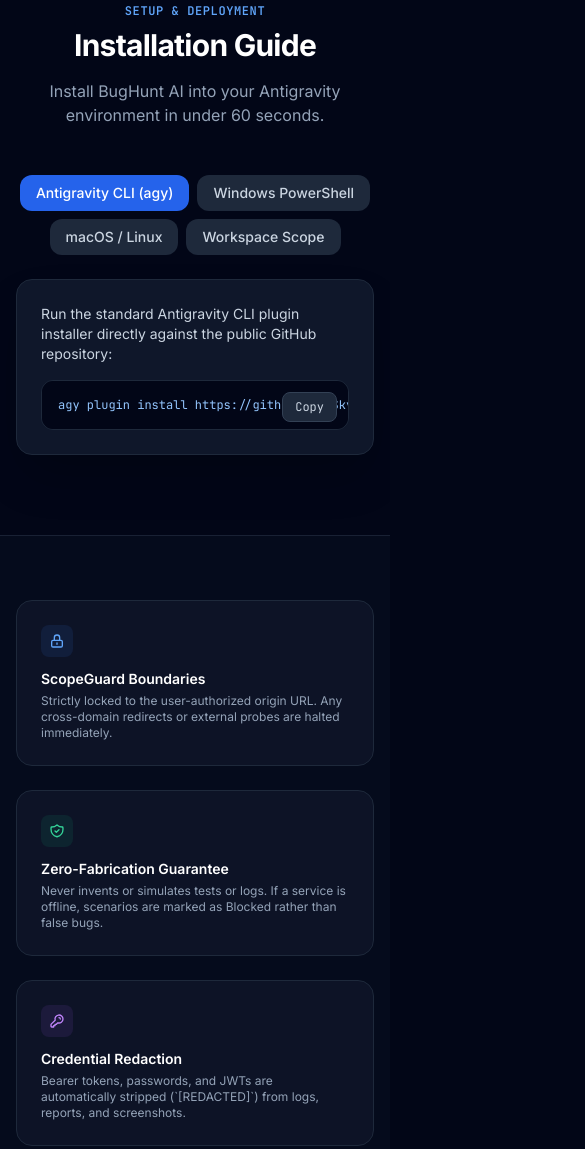
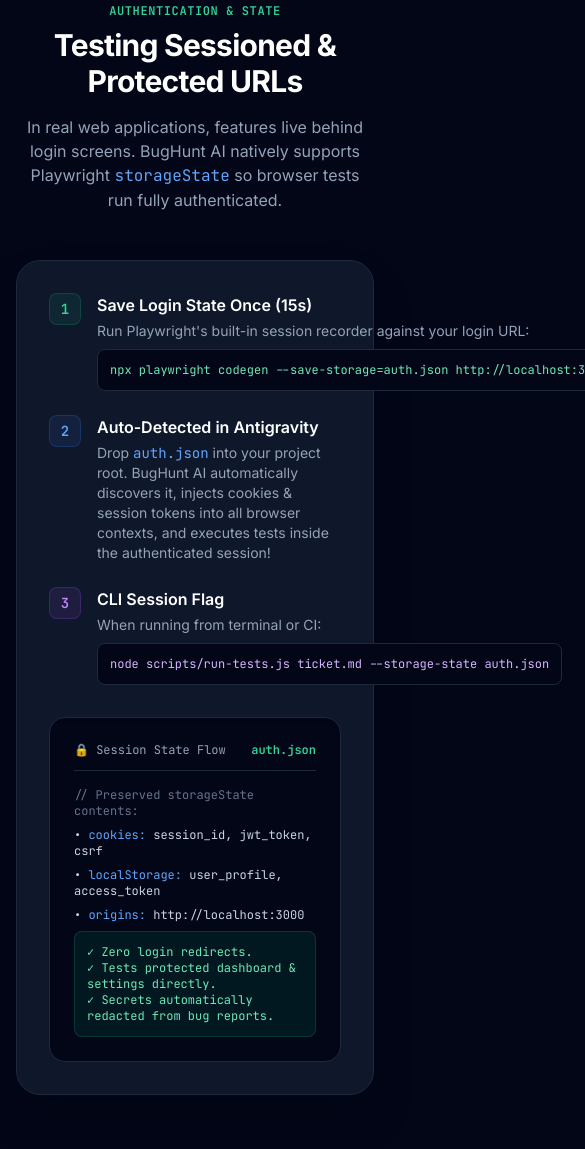
Before and after one commit to SkyDevLab/BugHunt, a website: page docs/index.html in a window 390 px wide. Shown: the part 5823-6972 px from the top of the page, 585 px wide, since content can reach past the window. Drawn offline with nearby package versions, Linux system fonts and the light colour scheme.

Commit message:
feat: add first-class session state (storageState) support and document authenticated workflows

```diff
--- a/docs/index.html
+++ b/docs/index.html
@@ -62,9 +62,9 @@
       </div>
       <nav class="hidden md:flex items-center space-x-8 text-sm font-medium text-slate-300">
         <a href="#workflow" class="hover:text-white transition">Workflow</a>
-        <a href="#features" class="hover:text-white transition">Features</a>
-        <a href="#demo" class="hover:text-white transition">Interactive Demo</a>
+        <a href="#demo" class="hover:text-white transition">Live Demo</a>
         <a href="#evidence" class="hover:text-white transition">Evidence Gallery</a>
+        <a href="#sessions" class="hover:text-white transition">Auth & Sessions</a>
         <a href="#install" class="hover:text-white transition">Installation</a>
       </nav>
       <div class="flex items-center space-x-3">
@@ -319,6 +319,69 @@
     </div>
   </section>
 
+  <!-- Sessioned & Authenticated URLs Section -->
+  <section id="sessions" class="py-20 relative z-10 border-b border-slate-800/80">
+    <div class="max-w-5xl mx-auto px-4 sm:px-6 lg:px-8">
+      <div class="text-center max-w-3xl mx-auto mb-12">
+        <h2 class="text-xs font-semibold tracking-wider text-emerald-400 uppercase font-mono">Authentication & State</h2>
+        <p class="mt-2 text-3xl font-bold tracking-tight text-white sm:text-4xl">Testing Sessioned & Protected URLs</p>
+        <p class="mt-4 text-slate-400">
+          In real web applications, features live behind login screens. BugHunt AI natively supports Playwright <code class="text-blue-400">storageState</code> so browser tests run fully authenticated.
+        </p>
+      </div>
+
+      <div class="grid grid-cols-1 md:grid-cols-2 gap-8 items-center bg-slate-900 border border-slate-800 rounded-3xl p-8 shadow-2xl">
+        <div class="space-y-6">
+          <div class="flex items-start gap-4">
+            <div class="w-8 h-8 rounded-lg bg-emerald-500/10 text-emerald-400 flex items-center justify-center font-bold text-sm shrink-0 border border-emerald-500/20 font-mono">1</div>
+            <div>
+              <h3 class="text-base font-semibold text-white">Save Login State Once (15s)</h3>
+              <p class="text-sm text-slate-400 mt-1">Run Playwright's built-in session recorder against your login URL:</p>
+              <pre class="mt-2 text-xs font-mono text-emerald-300 bg-slate-950 p-3 rounded-lg border border-slate-800 overflow-x-auto"><code>npx playwright codegen --save-storage=auth.json http://localhost:3000/login</code></pre>
+            </div>
+          </div>
+
+          <div class="flex items-start gap-4">
+            <div class="w-8 h-8 rounded-lg bg-blue-500/10 text-blue-400 flex items-center justify-center font-bold text-sm shrink-0 border border-blue-500/20 font-mono">2</div>
+            <div>
+              <h3 class="text-base font-semibold text-white">Auto-Detected in Antigravity</h3>
+              <p class="text-sm text-slate-400 mt-1">
+                Drop <code class="text-blue-400">auth.json</code> into your project root. BugHunt AI automatically discovers it, injects cookies & session tokens into all browser contexts, and executes tests inside the authenticated session!
+              </p>
+            </div>
+          </div>
+
+          <div class="flex items-start gap-4">
+            <div class="w-8 h-8 rounded-lg bg-purple-500/10 text-purple-400 flex items-center justify-center font-bold text-sm shrink-0 border border-purple-500/20 font-mono">3</div>
+            <div>
+              <h3 class="text-base font-semibold text-white">CLI Session Flag</h3>
+              <p class="text-sm text-slate-400 mt-1">When running from terminal or CI:</p>
+              <pre class="mt-2 text-xs font-mono text-purple-300 bg-slate-950 p-3 rounded-lg border border-slate-800 overflow-x-auto"><code>node scripts/run-tests.js ticket.md --storage-state auth.json</code></pre>
+            </div>
+          </div>
+        </div>
+
+        <div class="bg-slate-950 border border-slate-800 rounded-2xl p-6 text-xs font-mono space-y-4 shadow-inner">
+          <div class="flex items-center justify-between border-b border-slate-800 pb-3 text-slate-400">
+            <span>🔒 Session State Flow</span>
+            <span class="text-emerald-400 font-bold">auth.json</span>
+          </div>
+          <div class="space-y-2 text-slate-300">
+            <p class="text-slate-500">// Preserved storageState contents:</p>
+            <p>• <span class="text-blue-400">cookies:</span> session_id, jwt_token, csrf</p>
+            <p>• <span class="text-blue-400">localStorage:</span> user_profile, access_token</p>
+            <p>• <span class="text-blue-400">origins:</span> http://localhost:3000</p>
+            <div class="p-3 mt-4 rounded-lg bg-emerald-500/10 border border-emerald-500/20 text-emerald-300">
+              ✓ Zero login redirects.<br>
+              ✓ Tests protected dashboard & settings directly.<br>
+              ✓ Secrets automatically redacted from bug reports.
+            </div>
+          </div>
+        </div>
+      </div>
+    </div>
+  </section>
+
   <!-- Installation Guide Section -->
   <section id="install" class="py-20 relative z-10">
     <div class="max-w-5xl mx-auto px-4 sm:px-6 lg:px-8">
```
Also changed, not shown: scripts/run-tests.js (+7 -0 lines), skills/ticket-qa/SKILL.md (+4 -1 lines), src/browser-explorer.js (+10 -2 lines), src/runner.js (+16 -1 lines), README.md.
